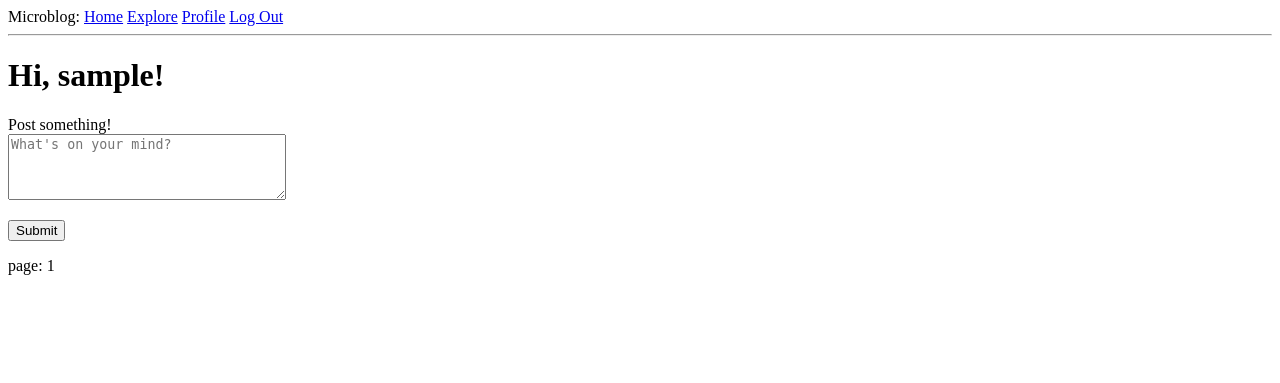
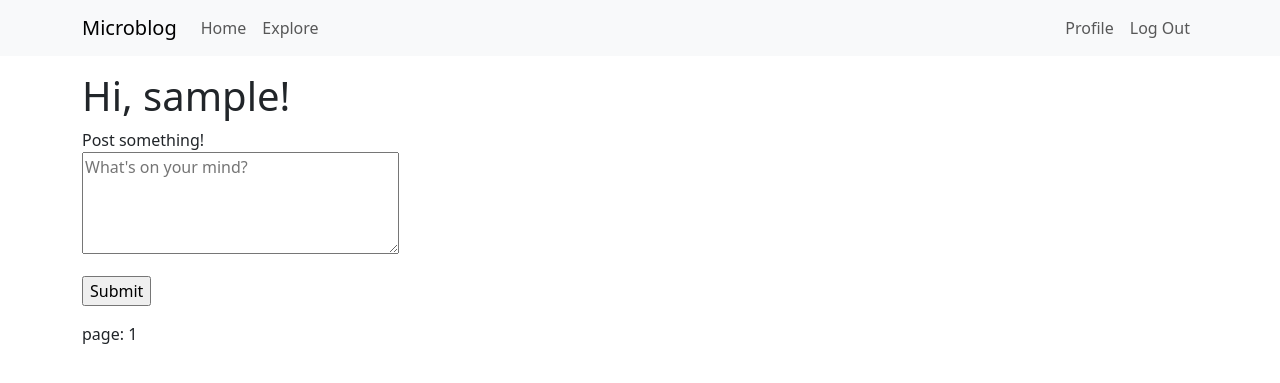
Before and after one commit to nemean-dev/flask-backend, a Flask app: page / in a window 1280 px wide. Shown: the top 383 px of the page. Run offline with Flask 3, Linux system fonts and the light colour scheme; the visitor is signed in with stand-in values (Sample User, id 1); data comes from the database, SQL or seed files in the repository; data that the repository does not hold is empty.

Commit message:
Add styling - Bootstrap redesign of base template

```diff
--- a/app/templates/base.html
+++ b/app/templates/base.html
@@ -1,41 +1,110 @@
-<!--
- Required variables:
- - 'title': str
--->
+<!DOCTYPE html>
+<html lang="en">
+  <head>
+    <meta charset="utf-8" />
+    <meta name="viewport" content="width=device-width, initial-scale=1" />
 
-<!DOCTYPE html>
-<html>
-  <head>
     {% if title %}
     <title>{{ title }} - Microblog</title>
     {% else %}
-    <title>Microblog</title>
+    <title>Welcome to Microblog</title>
     {% endif %}
+
+    <link
+      href="https://cdn.jsdelivr.net/npm/bootstrap@5.3.3/dist/css/bootstrap.min.css"
+      rel="stylesheet"
+      integrity="sha384-QWTKZyjpPEjISv5WaRU9OFeRpok6YctnYmDr5pNlyT2bRjXh0JMhjY6hW+ALEwIH"
+      crossorigin="anonymous"
+    />
   </head>
+
   <body>
-    <div>
-      Microblog:
-      <a href="{{ url_for('index') }}">Home</a>
-      <a href="{{ url_for('explore') }}">Explore</a>
+    <nav class="navbar navbar-expand-lg bg-body-tertiary">
+      <div class="container">
+        <a class="navbar-brand" href="{{ url_for('index') }}">Microblog</a>
+        <button
+          class="navbar-toggler"
+          type="button"
+          data-bs-toggle="collapse"
+          data-bs-target="#navbarSupportedContent"
+          aria-controls="navbarSupportedContent"
+          aria-expanded="false"
+          aria-label="Toggle navigation"
+        >
+          <span class="navbar-toggler-icon"></span>
+        </button>
+        <div class="collapse navbar-collapse" id="navbarSupportedContent">
+          <!-- Left-sided stuff -->
+          <ul class="navbar-nav me-auto mb-2 mb-lg-0">
+            <li class="nav-item">
+              <a
+                class="nav-link"
+                aria-current="page"
+                href="{{ url_for('index') }}"
+                >Home</a
+              >
+            </li>
+            <li class="nav-item">
+              <a
+                class="nav-link"
+                aria-current="page"
+                href="{{ url_for('explore') }}"
+                >Explore</a
+              >
+            </li>
+          </ul>
+          <!-- Right-sided stuff -->
+          <ul class="navbar-nav mb-2 mb-lg-0">
             {% if current_user.is_anonymous %}
-      <a href="{{ url_for('login') }}">Log In</a>
+            <li class="nav-item">
+              <a
+                class="nav-link"
+                aria-current="page"
+                href="{{ url_for('login') }}"
+                >Login</a
+              >
+            </li>
             {% else %}
-      <a href="{{ url_for('user', username=current_user.username) }}">Profile</a>
-      <a href="{{ url_for('logout') }}">Log Out</a>
+            <li class="nav-item">
+              <a
+                class="nav-link"
+                aria-current="page"
+                href="{{ url_for('user', username=current_user.username) }}"
+                >Profile</a
+              >
+            </li>
+            <li class="nav-item">
+              <a
+                class="nav-link"
+                aria-current="page"
+                href="{{ url_for('logout') }}"
+                >Log Out</a
+              >
+            </li>
             {% endif %}
+          </ul>
         </div>
-    <hr />
+      </div>
+    </nav>
+
+    <div class="container mt-3">
+      <!-- Flashed messages -->
       {% with messages = get_flashed_messages() %}
       {% if messages %}
-    <ul>
       {% for message in messages %}
-      <li>{{ message }}</li>
+      <div class="alert alert-info" role="alert">{{ message }}</div>
       {% endfor %}
-    </ul>
       {% endif %}
       {% endwith %}
 
-    {% block content %}
-    {% endblock %}
+      <!-- Page-specific content -->
+      {% block content %}{% endblock %}
+    </div>
+
+    <script
+      src="https://cdn.jsdelivr.net/npm/bootstrap@5.3.3/dist/js/bootstrap.bundle.min.js"
+      integrity="sha384-YvpcrYf0tY3lHB60NNkmXc5s9fDVZLESaAA55NDzOxhy9GkcIdslK1eN7N6jIeHz"
+      crossorigin="anonymous"
+    ></script>
   </body>
 </html>
```
Lines whose indentation alone changed are shown as unchanged.
